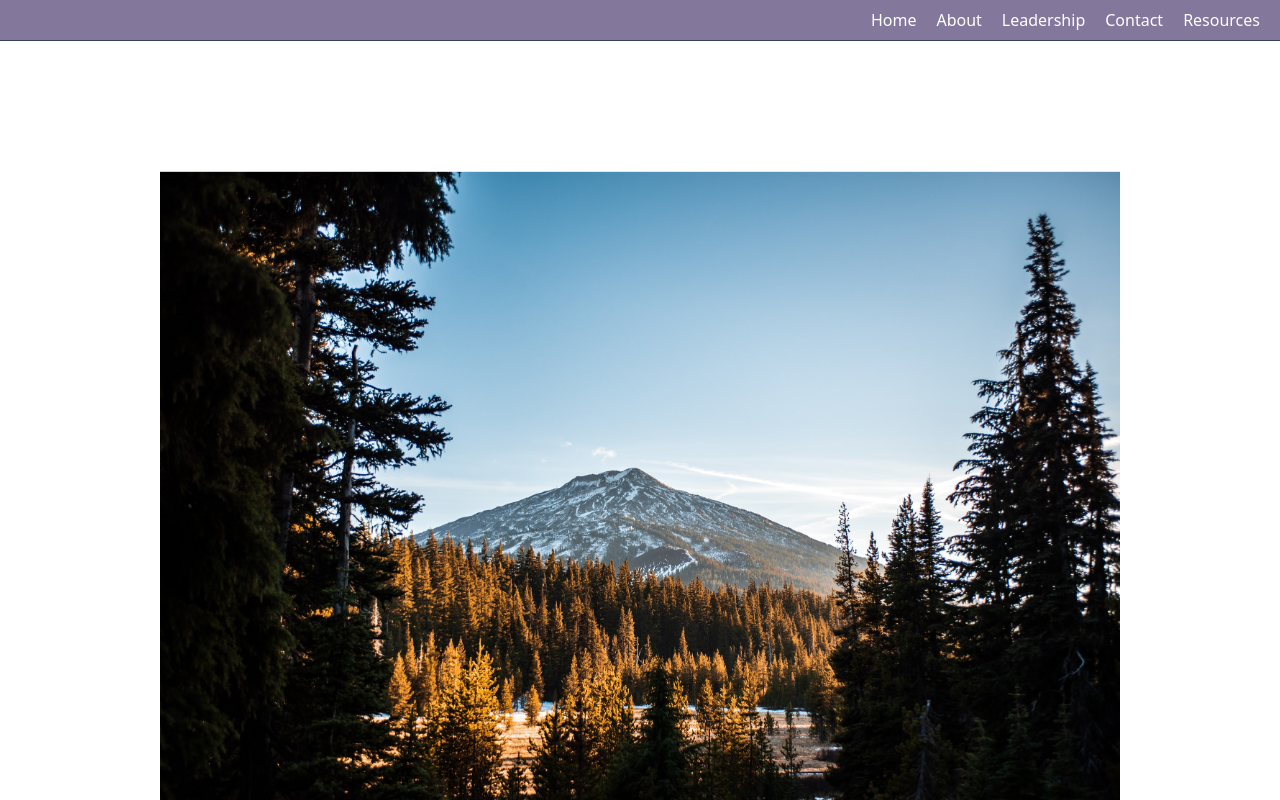
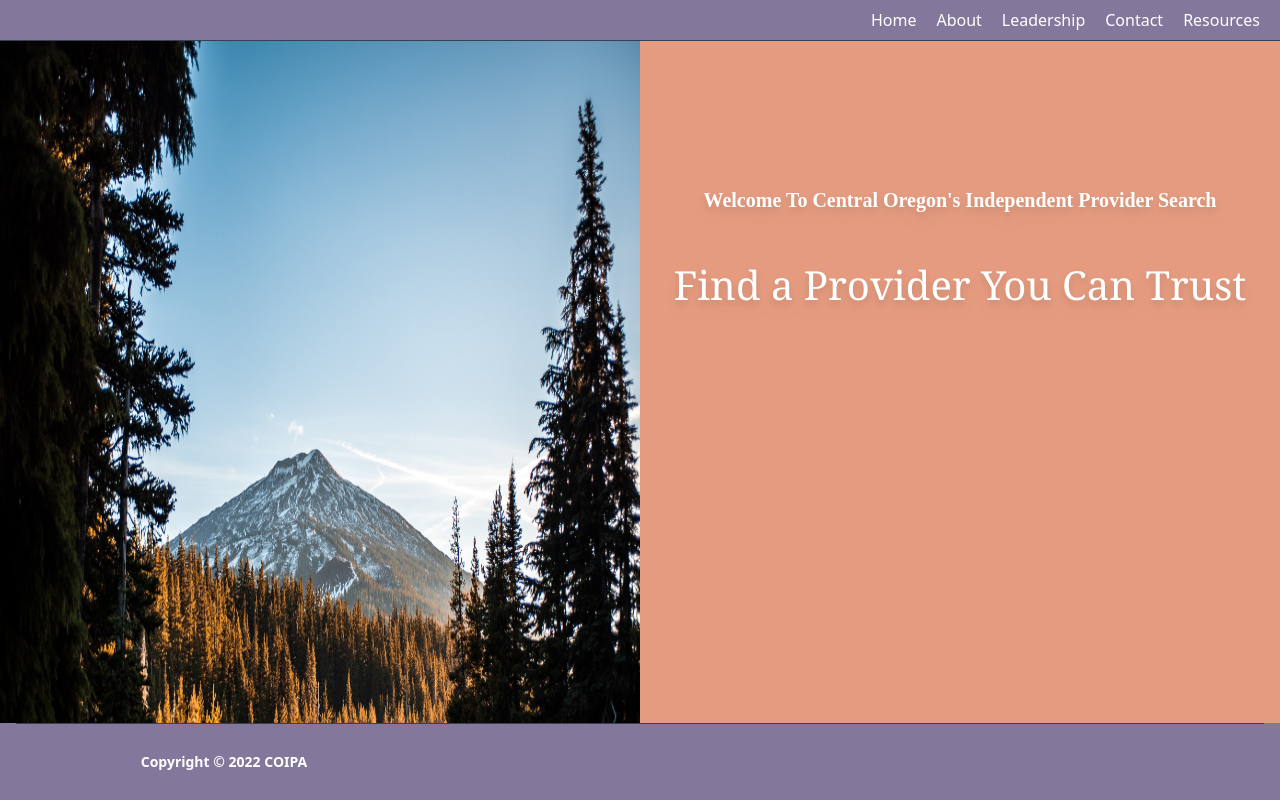
Before and after one commit to adrianna157/provider-search, a Vue app: page / in a window 1280 px wide. Shown: the top 800 px of the page. Built offline with nearby package versions, Linux system fonts and the light colour scheme.

Commit message:
update homepage

```diff
--- a/src/components/FooterBar.vue
+++ b/src/components/FooterBar.vue
@@ -1,5 +1,5 @@
 <template>
-  <footer class="relative w-full bottom-0 bg-desert-purple pb-6">
+  <footer class="fixed w-full bottom-0 bg-desert-purple pb-6">
     <div class="container mx-auto px-4">
       <hr class="mb-6 border-b-1 border-gray-700" />
       <div
--- a/src/components/NavigationBar.vue
+++ b/src/components/NavigationBar.vue
@@ -7,7 +7,7 @@
       :to="`${routes.page}`">{{routes.text}}</router-link>
     </nav>
   </div>
-  <hr class="mb-6 border-b-1 border-gray-700" />
+  <hr class="border-b-1 border-gray-700" />
 
 </template>
 <script>
--- a/src/views/HomeView.vue
+++ b/src/views/HomeView.vue
@@ -1,6 +1,16 @@
 <template>
-  <div>
-    <img class="object-left scale-75" src="@/assets/bachelor.jpeg" />
+  <div class="columns-2 gap-0">
+    <img class="relative h-large w-large top-0" src="@/assets/bachelor.jpeg" />
+    <div class="bg-desert-orange h-large text-center">
+      <h1
+        class="text-white text-welcome font-['welcome'] font-bold pt-36 drop-shadow-lg"
+      >
+        Welcome To Central Oregon's Independent Provider Search
+      </h1>
+      <h1 class="text-white font-['georgia'] text-large pt-10 drop-shadow-lg">
+        Find a Provider You Can Trust
+      </h1>
+    </div>
   </div>
 </template>
 
--- a/tailwind.config.js
+++ b/tailwind.config.js
@@ -5,6 +5,27 @@ module.exports = {
     extend: {
       colors: {
         "desert-purple": "#83789C",
+        "desert-orange": "#E49B7F",
+      },
+      spacing: {
+        "2/3": "66.666667%",
+      },
+      height: {
+        large: "883.851px",
+      },
+      width: {
+        large: "960px",
+      },
+      left: {
+        large: "-224px",
+      },
+      fontSize: {
+        large: "40px",
+        welcome: "20px",
+      },
+      fontFamily: {
+        georgia: ["Georgia"],
+        welcome: ["Arial"],
       },
     },
   },
```
